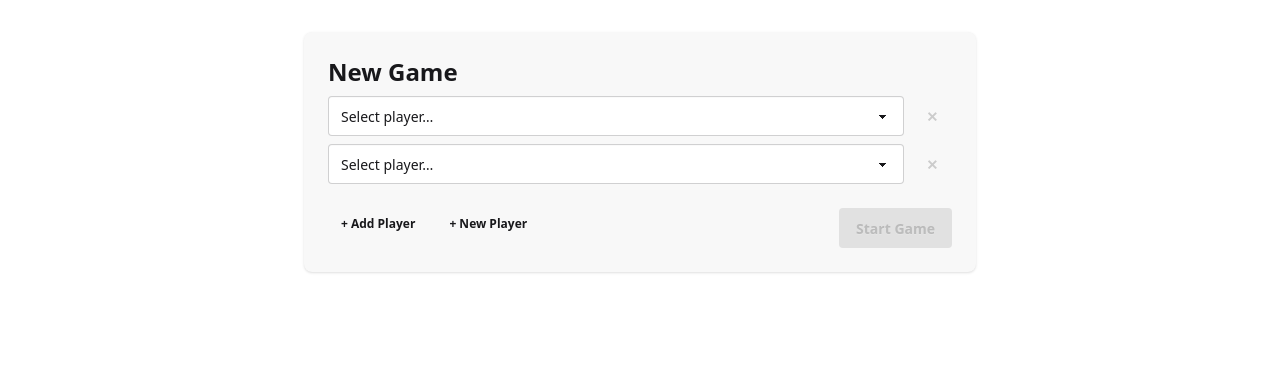
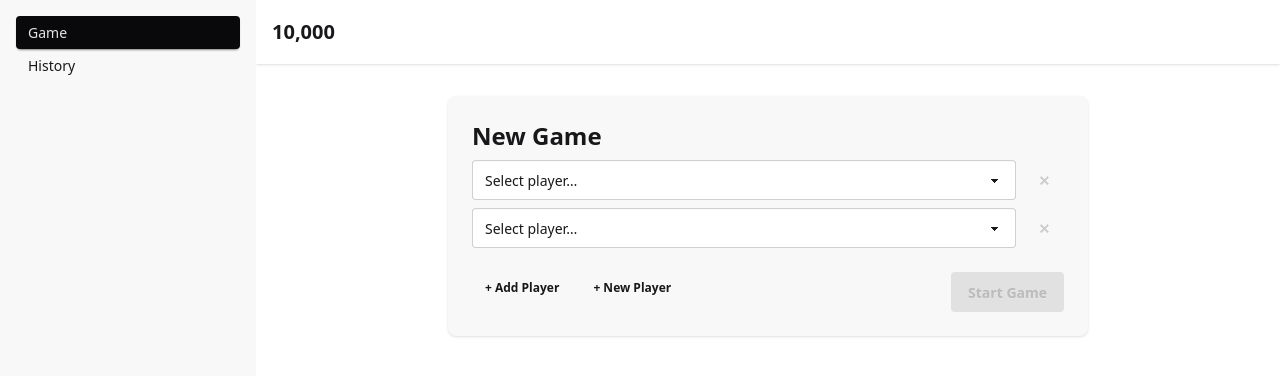
Before and after one commit to TheHippo/10k, a Nuxt app: page / in a window 1280 px wide. Shown: the top 376 px of the page. Built offline with nearby package versions, Linux system fonts and the light colour scheme.

Commit message:
Implement responsive navigation drawer with sidebar and updated navbar

```diff
--- a/app/app.vue
+++ b/app/app.vue
@@ -1,5 +1,54 @@
+<script setup lang="ts">
+import { ref } from 'vue'
+
+const route = useRoute()
+const drawerToggle = ref<HTMLInputElement | null>(null)
+
+function closeDrawer() {
+  if (drawerToggle.value) drawerToggle.value.checked = false
+}
+</script>
+
 <template>
-  <div class="max-w-2xl mx-auto py-8">
-    <NuxtPage />
+  <div class="drawer lg:drawer-open">
+    <input ref="drawerToggle" id="nav-drawer" type="checkbox" class="drawer-toggle" />
+
+    <div class="drawer-content flex flex-col">
+      <!-- Navbar -->
+      <nav class="navbar bg-base-100 shadow-sm sticky top-0 z-10">
+        <div class="flex-none lg:hidden">
+          <label for="nav-drawer" aria-label="open sidebar" class="btn btn-square btn-ghost">
+            <svg xmlns="http://www.w3.org/2000/svg" fill="none" viewBox="0 0 24 24" class="inline-block h-6 w-6 stroke-current">
+              <path stroke-linecap="round" stroke-linejoin="round" stroke-width="2" d="M4 6h16M4 12h16M4 18h16" />
+            </svg>
+          </label>
+        </div>
+        <div class="flex-1 px-2">
+          <span class="text-xl font-bold">10,000</span>
+        </div>
+      </nav>
+
+      <!-- Page content -->
+      <main class="max-w-2xl mx-auto py-8 w-full px-4">
+        <NuxtPage />
+      </main>
+    </div>
+
+    <!-- Sidebar -->
+    <div class="drawer-side z-20">
+      <label for="nav-drawer" aria-label="close sidebar" class="drawer-overlay"></label>
+      <ul class="menu bg-base-200 min-h-full w-64 p-4">
+        <li>
+          <NuxtLink to="/" :class="{ 'menu-active': route.path === '/' }" @click="closeDrawer">
+            Game
+          </NuxtLink>
+        </li>
+        <li>
+          <NuxtLink to="/history" :class="{ 'menu-active': route.path === '/history' }" @click="closeDrawer">
+            History
+          </NuxtLink>
+        </li>
+      </ul>
+    </div>
   </div>
 </template>
```
